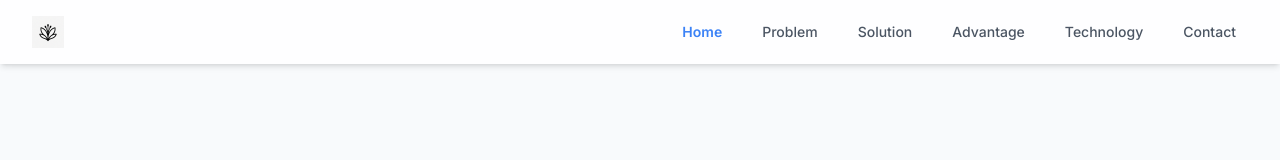
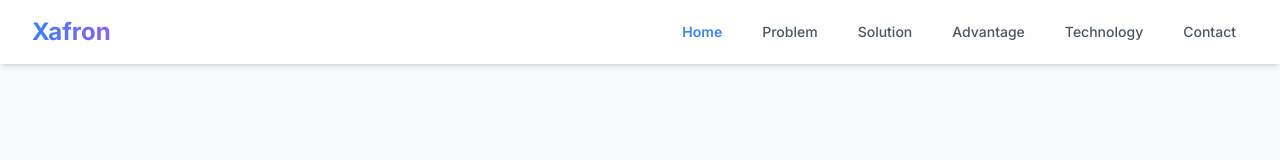
Before and after one commit to xafron-bv/website, a plain HTML site: page index.html in a window 1280 px wide. Shown: the top 160 px of the page. Drawn offline with nearby package versions, Linux system fonts and the light colour scheme.

Commit message:
Revert "Add xafron logo to website"

```diff
--- a/index.html
+++ b/index.html
@@ -92,7 +92,7 @@
         <div class="max-w-7xl mx-auto px-4 sm:px-6 lg:px-8">
             <div class="flex items-center justify-between h-16">
                 <div class="flex items-center">
-                    <img src="./Xafron%20logo.png" alt="Xafron logo" class="h-8 w-auto" />
+                    <span class="font-bold text-2xl gradient-text">Xafron</span>
                 </div>
                 <div class="hidden md:block">
                     <div id="top-nav" class="ml-10 flex items-baseline space-x-4">
```
